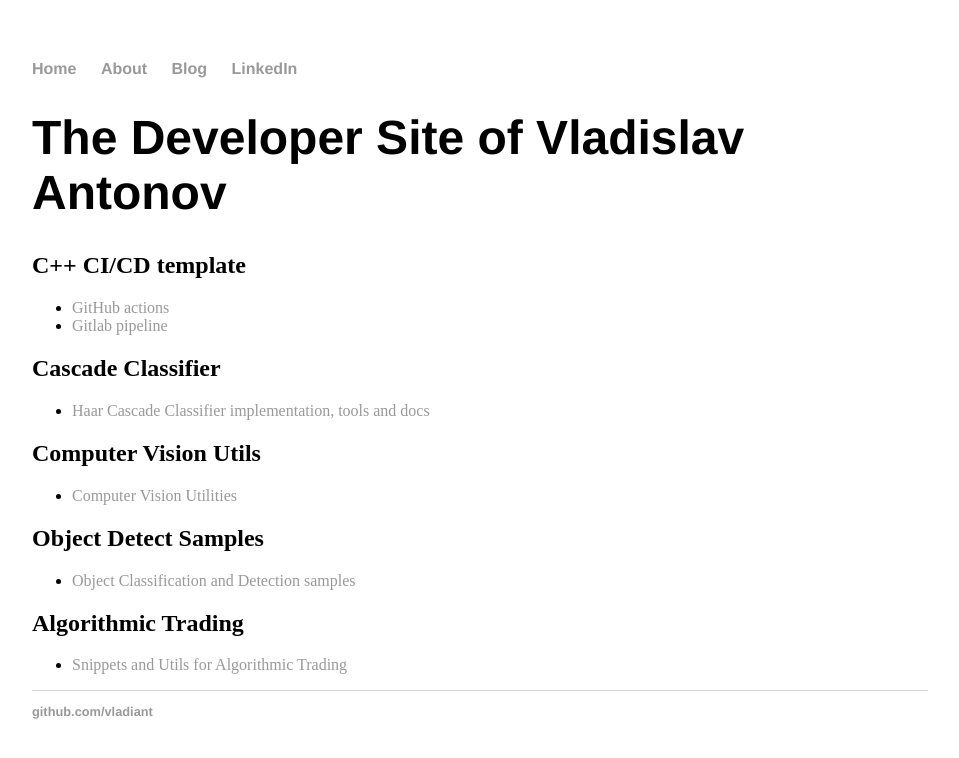
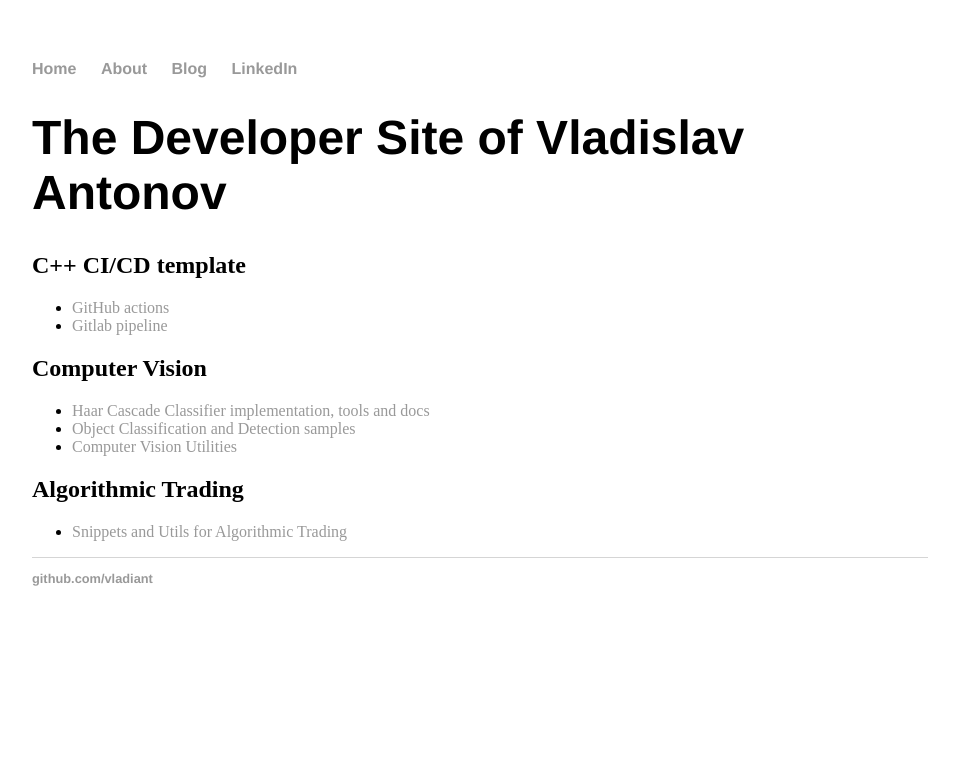
Before and after one commit to vladiant/vladiant.github.io, a Jekyll site: the page built from index.html, in a window 1280 px wide. Shown: the top 758 px of the page, without its empty margins (160-1119 px from the left). Built offline with Jekyll 4.4.1, drawn with Linux system fonts in a browser that asks for light colours.

Commit message:
Update featured projects page

```diff
--- a/index.html
+++ b/index.html
@@ -12,22 +12,12 @@ title: vladiant
 		<li><a href="https://gitlab.com/vladiant/cpp_ci_example">Gitlab pipeline</a></li>
 	</ul>
 
-	<h2>Cascade Classifier</h2>
+	<h2>Computer Vision</h2>
 
 	<ul>
 		<li><a href="https://github.com/vladiant/CascadeClassifier">Haar Cascade Classifier implementation, tools and docs</a></li>
-	</ul>
-
-	<h2>Computer Vision Utils</h2>
-
-	<ul>
+		<li><a href="https://github.com/vladiant/ObjectDetectSamples">Object Classification and Detection samples</a></li>
 		<li><a href="https://github.com/vladiant/ComputerVisionUtils">Computer Vision Utilities</a></li>
-	</ul>
-
-	<h2>Object Detect Samples</h2>
-
-	<ul>
-		<li><a href="https://github.com/vladiant/ObjectDetectSamples">Object Classification and Detection samples</a></li>
 	</ul>
 
 	<h2>Algorithmic Trading</h2>
```
